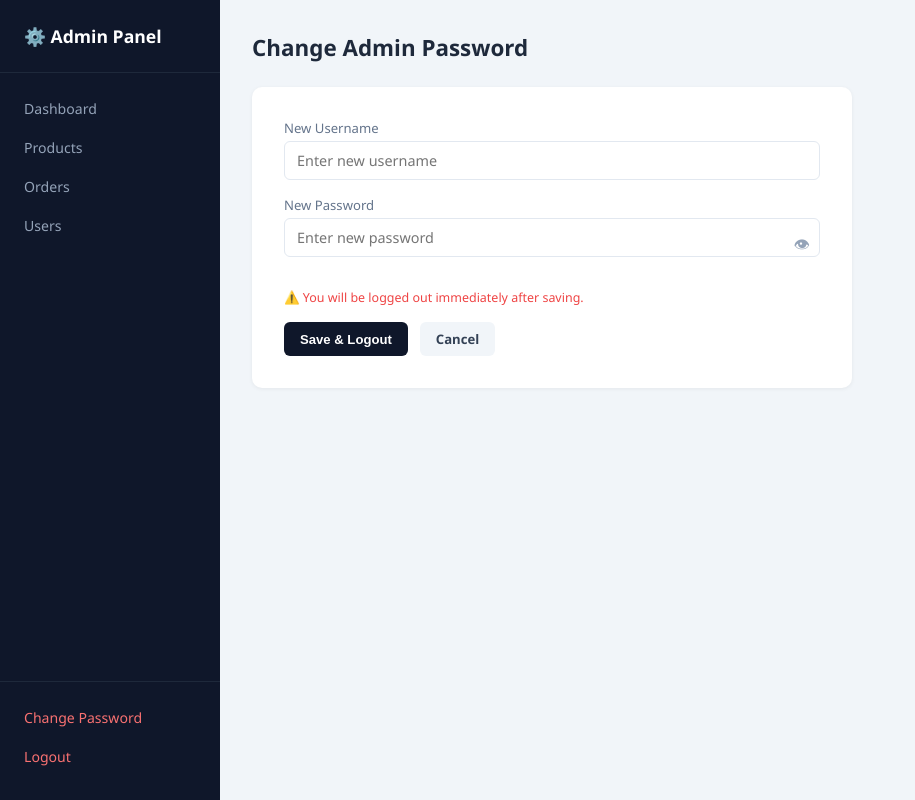
After one commit to yashwanthcn18/Shopeasy, a Flask app: page /admin/change-password in a window 1280 px wide. The commit adds this page. Shown: the whole page, without its empty margins (0-915 px from the left). Run offline with Flask 3, Linux system fonts and the light colour scheme; the visitor is signed in with stand-in values (Sample User, id 1).

Commit message:
add password visibility toggle and change password page

```diff
--- a/app.py
+++ b/app.py
@@ -252,8 +252,17 @@ def admin_required():
 @app.route('/admin/login', methods=['GET', 'POST'])
 def admin_login():
     if request.method == 'POST':
-        # Simple hardcoded admin credentials — change these to your own
-        if request.form['username'] == 'admin' and request.form['password'] == 'admin@yash@12345':
+        # Read credentials from file if it exists, otherwise use defaults
+        if os.path.exists('admin_credentials.txt'):
+            with open('admin_credentials.txt') as f:
+                lines        = f.read().splitlines()
+                saved_user   = lines[0]
+                saved_pass   = lines[1]
+        else:
+            saved_user = 'admin'
+            saved_pass = 'admin@yash@12345'
+
+        if request.form['username'] == saved_user and request.form['password'] == saved_pass:
             session['is_admin'] = True
             return redirect(url_for('admin_dashboard'))
         flash('Wrong username or password.')
@@ -264,6 +273,28 @@ def admin_login():
 def admin_logout():
     session.pop('is_admin', None)
     return redirect(url_for('admin_login'))
+
+
+# ── Change admin password — logs out immediately after saving ─────────────────
+@app.route('/admin/change-password', methods=['GET', 'POST'])
+def admin_change_password():
+    if not admin_required():
+        return redirect(url_for('admin_login'))
+
+    if request.method == 'POST':
+        new_username = request.form['username']
+        new_password = request.form['password']
+
+        # Write new credentials to a file so they persist across restarts
+        with open('admin_credentials.txt', 'w') as f:
+            f.write(f'{new_username}\n{new_password}')
+
+        # Log out immediately so new password takes effect
+        session.pop('is_admin', None)
+        flash('Password changed. Please log in with your new credentials.')
+        return redirect(url_for('admin_login'))
+
+    return render_template('admin/change_password.html')
 
 
 # ── Dashboard ─────────────────────────────────────────────────────────────────
--- a/templates/admin/base.html
+++ b/templates/admin/base.html
@@ -205,7 +205,10 @@
     <a href="{{ url_for('admin_products') }}"   {% if 'product' in request.endpoint          %}class="active"{% endif %}>Products</a>
     <a href="{{ url_for('admin_orders') }}"     {% if request.endpoint == 'admin_orders'     %}class="active"{% endif %}>Orders</a>
     <a href="{{ url_for('admin_users') }}"      {% if request.endpoint == 'admin_users'      %}class="active"{% endif %}>Users</a>
-    <div class="logout"><a href="{{ url_for('admin_logout') }}">Logout</a></div>
+    <div class="logout">
+      <a href="{{ url_for('admin_change_password') }}">Change Password</a>
+      <a href="{{ url_for('admin_logout') }}">Logout</a>
+    </div>
   </div>
 
   <div class="main">
--- /dev/null
+++ b/templates/admin/change_password.html
@@ -0,0 +1,42 @@
+<!-- Change admin password — logs out immediately after saving -->
+{% extends 'admin/base.html' %}
+{% block title %}Change Password{% endblock %}
+
+{% block content %}
+<h1 class="page-title">Change Admin Password</h1>
+
+<div class="form-box">
+  <form method="POST">
+
+    <label>New Username</label>
+    <input type="text" name="username" placeholder="Enter new username" required />
+
+    <label>New Password</label>
+    <div style="position:relative; margin-bottom:16px;">
+      <input type="password" name="password" id="newPassword" placeholder="Enter new password" required
+             style="padding-right:40px;" />
+      <!-- Eye toggle -->
+      <button type="button" onclick="togglePw()"
+              style="position:absolute; right:10px; top:50%; transform:translateY(-50%);
+                     background:none; border:none; cursor:pointer; font-size:1rem; color:#94a3b8;">👁</button>
+    </div>
+
+    <p style="font-size:0.78rem; color:#ef4444; margin-bottom:16px;">
+      ⚠️ You will be logged out immediately after saving.
+    </p>
+
+    <div style="display:flex; gap:12px;">
+      <button class="btn btn-dark" type="submit">Save & Logout</button>
+      <a class="btn" style="background:#f1f5f9; color:#334155;" href="{{ url_for('admin_dashboard') }}">Cancel</a>
+    </div>
+
+  </form>
+</div>
+
+<script>
+  function togglePw() {
+    var input = document.getElementById('newPassword');
+    input.type = input.type === 'password' ? 'text' : 'password';
+  }
+</script>
+{% endblock %}
```
Also changed, not shown: templates/admin/login.html (+26 -5 lines), templates/login.html (+14 -1 lines).
